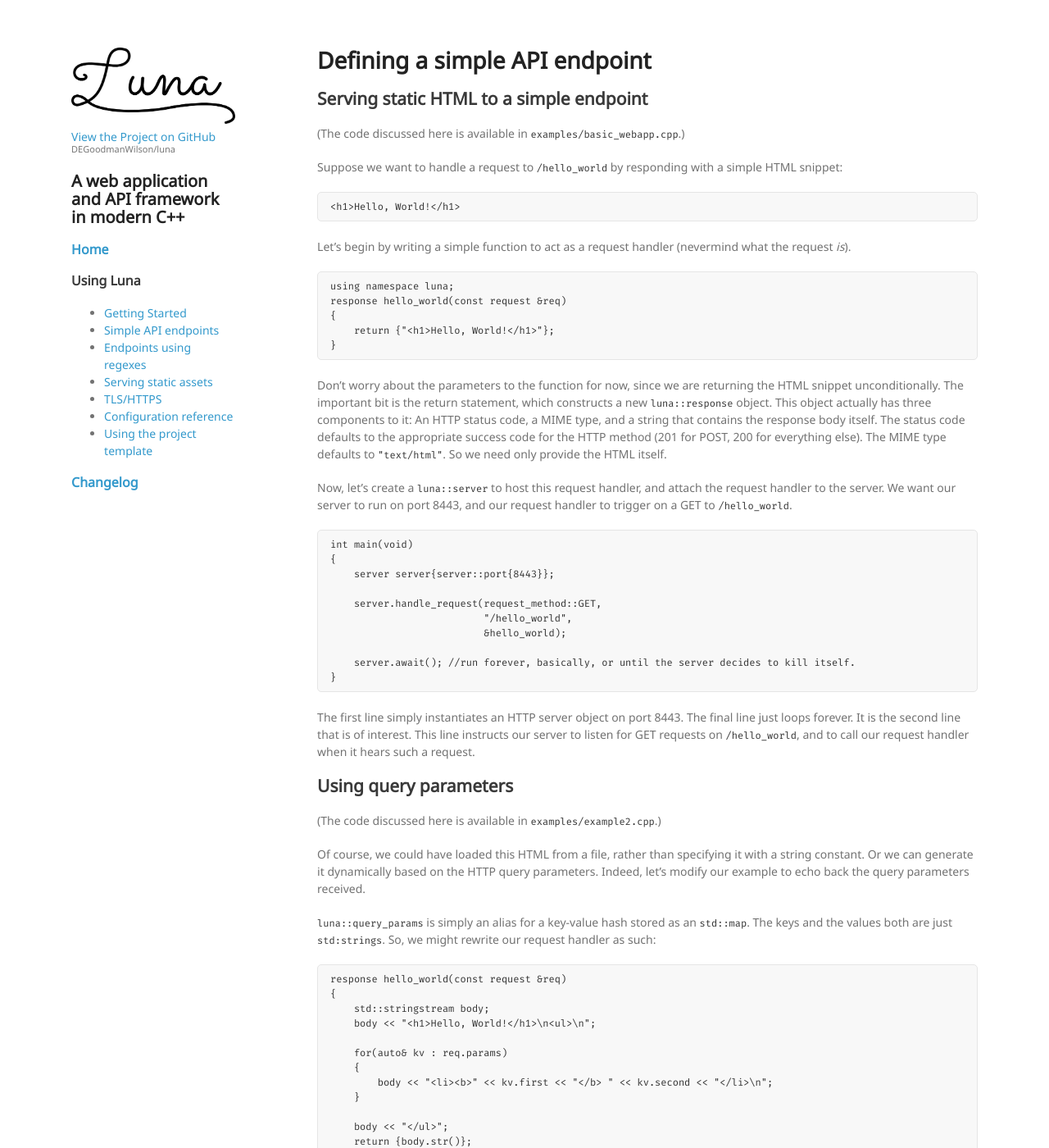
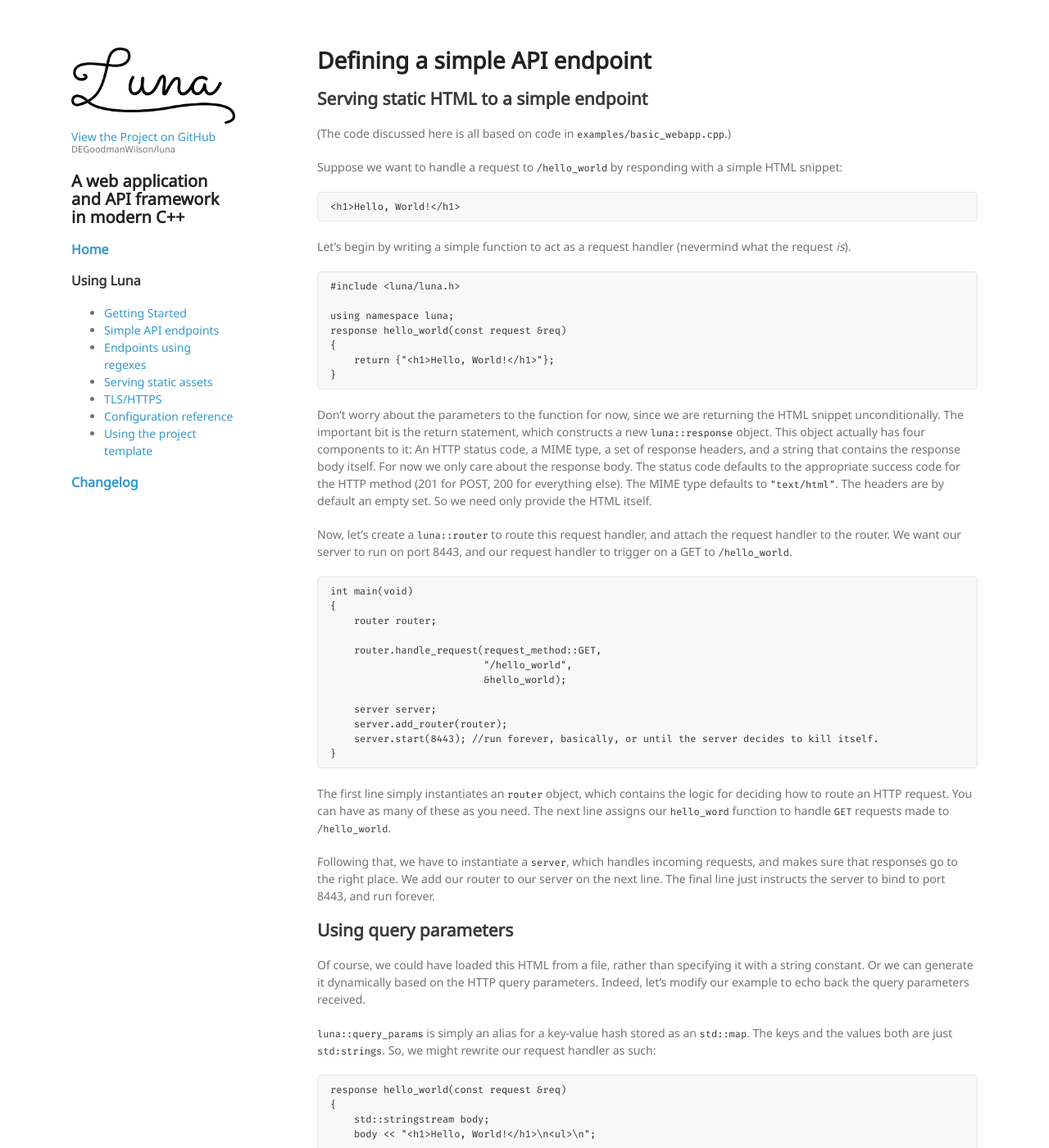
Before and after one commit to DEGoodmanWilson/luna, a Jekyll site: the page built from docs/simple_api_endpoint.md, in a window 1280 px wide and 1400 px high. Shown: the whole window at 82% size. Built offline with Jekyll 4.4.1, drawn with Linux system fonts in a browser that asks for light colours.

Commit message:
Updating the how-to documentation

```diff
--- a/docs/simple_api_endpoint.md
+++ b/docs/simple_api_endpoint.md
@@ -7,7 +7,7 @@ title: Defining a simple API endpoint
 
 ## Serving static HTML to a simple endpoint
 
-(The code discussed here is available in `examples/basic_webapp.cpp`.)
+(The code discussed here is all based on code in `examples/basic_webapp.cpp`.)
 
 Suppose we want to handle a request to `/hello_world` by responding with a simple HTML snippet:
 
@@ -15,32 +15,36 @@ Suppose we want to handle a request to `/hello_world` by responding with a simpl
 
 Let's begin by writing a simple function to act as a request handler (nevermind what the request _is_).
 
+    #include <luna/luna.h>
+
     using namespace luna;
     response hello_world(const request &req)
     {
         return {"<h1>Hello, World!</h1>"};
     }
 
-Don't worry about the parameters to the function for now, since we are returning the HTML snippet unconditionally. The important bit is the return statement, which constructs a new `luna::response` object. This object actually has three components to it: An HTTP status code, a MIME type, and a string that contains the response body itself. The status code defaults to the appropriate success code for the HTTP method (201 for POST, 200 for everything else). The MIME type defaults to `"text/html"`. So we need only provide the HTML itself.
+Don't worry about the parameters to the function for now, since we are returning the HTML snippet unconditionally. The important bit is the return statement, which constructs a new `luna::response` object. This object actually has four components to it: An HTTP status code, a MIME type, a set of response headers, and a string that contains the response body itself. For now we only care about the response body. The status code defaults to the appropriate success code for the HTTP method (201 for POST, 200 for everything else). The MIME type defaults to `"text/html"`. The headers are by default an empty set. So we need only provide the HTML itself.
 
-Now, let's create a `luna::server` to host this request handler, and attach the request handler to the server. We want our server to run on port 8443, and our request handler to trigger on a GET to `/hello_world`.
+Now, let's create a `luna::router` to route this request handler, and attach the request handler to the router. We want our server to run on port 8443, and our request handler to trigger on a GET to `/hello_world`.
 
     int main(void)
     {
-        server server{server::port{8443}};
+        router router;
 
-        server.handle_request(request_method::GET,
+        router.handle_request(request_method::GET,
                               "/hello_world",
                               &hello_world);
 
-        server.await(); //run forever, basically, or until the server decides to kill itself.
+        server server;
+        server.add_router(router);
+        server.start(8443); //run forever, basically, or until the server decides to kill itself.
     }
 
-The first line simply instantiates an HTTP server object on port 8443. The final line just loops forever. It is the second line that is of interest. This line instructs our server to listen for GET requests on `/hello_world`, and to call our request handler when it hears such a request.
+The first line simply instantiates an `router` object, which contains the logic for deciding how to route an HTTP request. You can have as many of these as you need. The next line assigns our `hello_word` function to handle `GET` requests made to `/hello_world`.
+
+Following that, we have to instantiate a `server`, which handles incoming requests, and makes sure that responses go to the right place. We add our router to our server on the next line. The final line just instructs the server to bind to port 8443, and run forever.
 
 ## Using query parameters
-
-(The code discussed here is available in `examples/example2.cpp`.)
 
 Of course, we could have loaded this HTML from a file, rather than specifying it with a string constant. Or we can generate it dynamically based on the HTTP query parameters. Indeed, let's modify our example to echo back the query parameters received.
 
```
